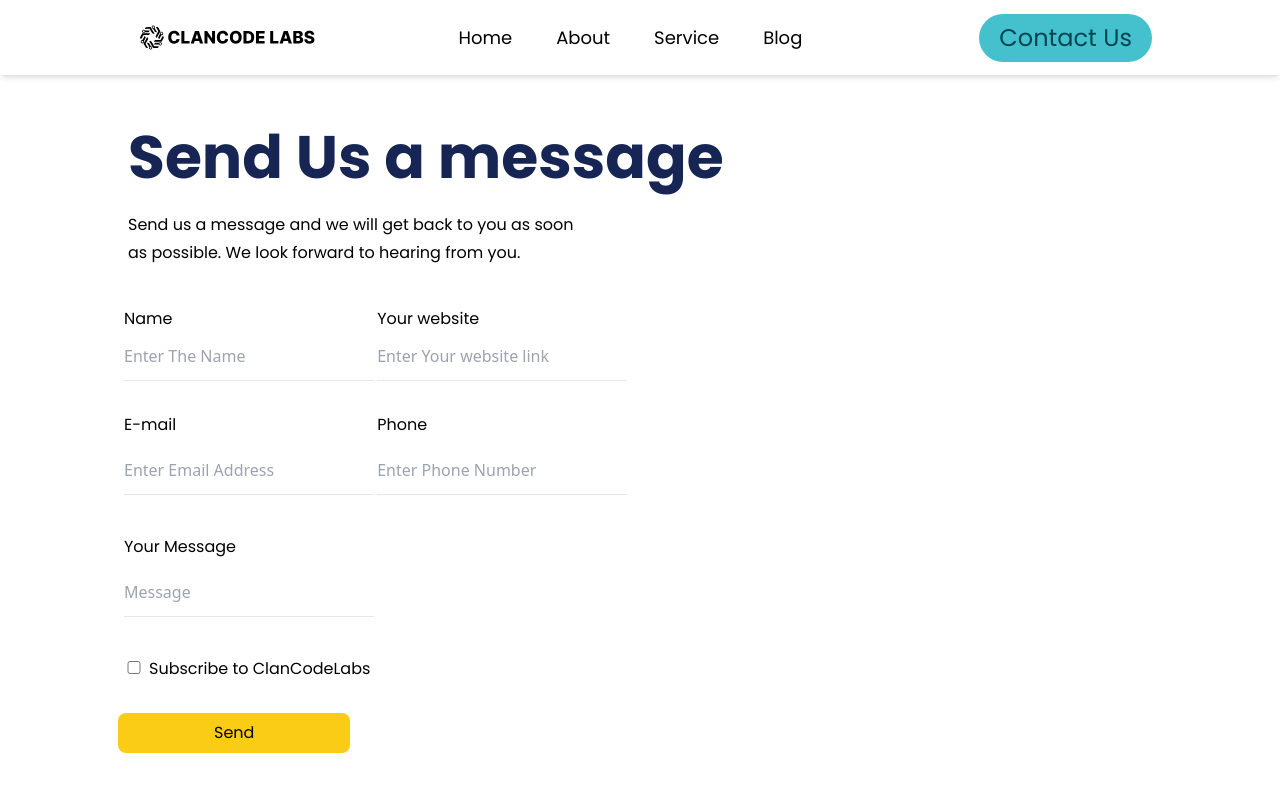
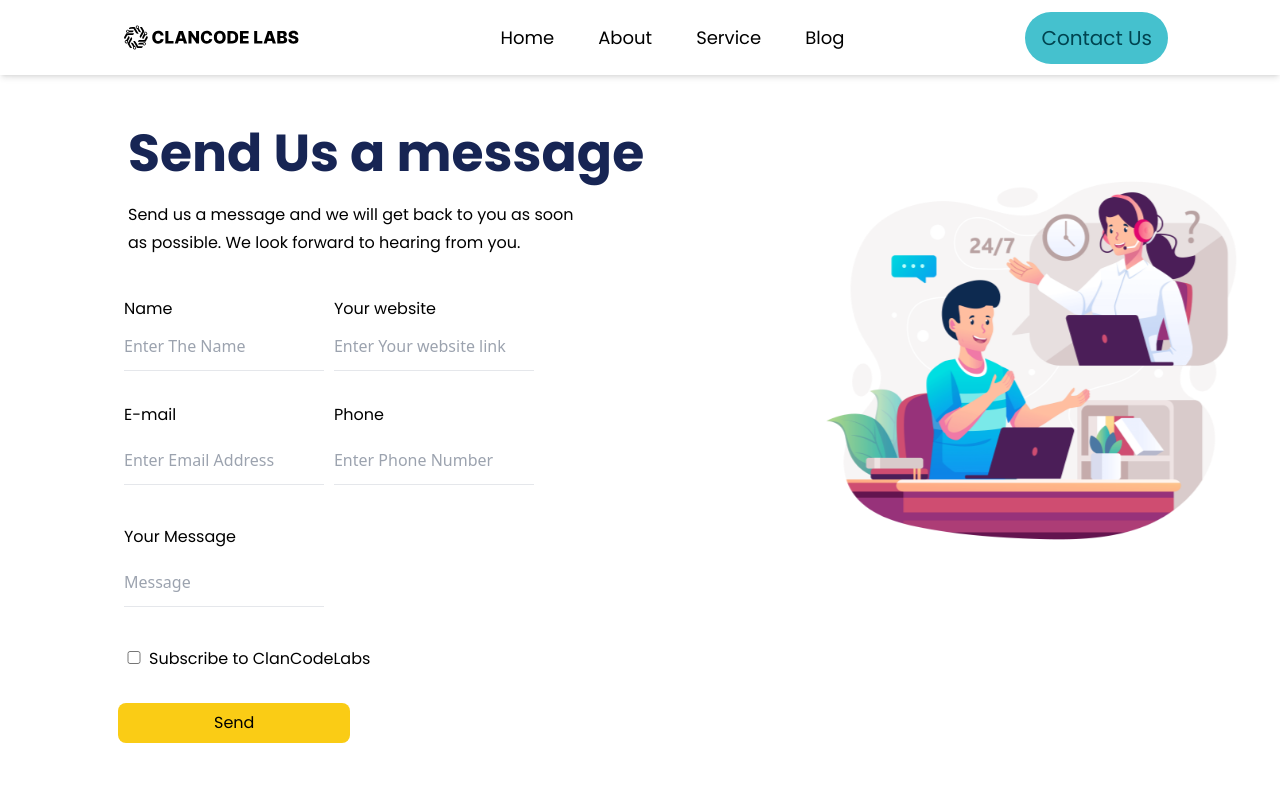
Before and after one commit to arthathagary/clancode-labs-side, a Next.js app: page /contact in a window 1280 px wide. Shown: the top 792 px of the page. Built offline with nearby package versions, Linux system fonts and the light colour scheme.

Commit message:
cotact us image add

```diff
--- a/src/app/contact/page.js
+++ b/src/app/contact/page.js
@@ -2,78 +2,95 @@ import React from 'react'
 import NavBar from '../../components/NavBar'
 import {BiPhoneCall,BiCurrentLocation,BiLocationPlus,BiLogoGmail} from 'react-icons/bi'
 import Footer from '../../pages/Footer'
-import ContactImg from '../../../public/assets/images/contact.jpg'
+import ContactImg from '../../../public/assets/images/ContactUs.png'
+
+import Image from 'next/image'
 
 const page = () => {
   return (
+
     <div className='width-full overflow-x-hidden bg-white h-[140vh] sm:h-[100vh]'>
         <NavBar/>
+<div className='lg:flex grid grid-col'>
+ <div  className='md:mt-40 mt-32  flex flex-col justify-center ml-[5%] sm:ml-[10%] '>
 
- <div  className='md:mt-40 mt-32  flex flex-col justify-center ml-[5%] sm:ml-[10%] '>
-  <h1 className=' lg:text-[60px] text-[48px] md:text-[52px] md:mt-[-40px] mt-5 justify-start mb-10 lg:mb-4 font-bold text-blue-950  '>
+  <h1 className=' lg:text-[52px] text-[48px] md:text-[48px] md:mt-[-40px] mt-5 justify-start mb-10 lg:mb-4 font-bold text-blue-950 z-10  '>
     Send Us a message
   </h1>
-  <p className='w-[90%] md:w-[60%] lg:w-[60%] xl:w-[40%] text-[16px] mb-2 text-black'>Send us a message and we will get back to you as soon as possible. We look forward to hearing from you.</p>
- <div className='sm:grid ml-[-20px] lg:w-[70%] md:grid-cols-2 md:grid-rows-3 flex flex-col gap-[-20px]'>
- <div  className='m-0 flex flex-col p-4 mt-4 '>
-  <label className=''>
+  <p className=' z-10 w-[90%] md:w-[60%] lg:w-[60%] xl:w-[70%] text-[16px] mb-2 text-black '>Send us a message and we will get back to you as soon as possible. We look forward to hearing from you.</p>
+ <div className='sm:grid ml-[-20px] lg:w-[110%] md:grid-cols-2 md:grid-rows-3 flex flex-col gap-[-20px]'>
+
+ <div  className='m-0 flex flex-col p-4 mt-4 z-10 mr-10 '>
+  <label className=' '>
     Name
   </label>
   <input
-      class="peer h-[50px] lg:w-[250px] w-full border-b border-blue-gray-200 bg-transparent  font-sans text-md font-normal text-black outline outline-0 transition-all placeholder-shown:border-b border-black-50 focus:border-blue focus:outline-0 disabled:border-0 disabled:bg-blue-gray-50"
+      class="peer z-10 h-[50px]  lg:w-[200px] w-full border-b border-blue-gray-200 bg-transparent  font-sans text-md font-normal text-black outline outline-0 transition-all placeholder-shown:border-b border-black-50 focus:border-blue focus:outline-0 disabled:border-0 disabled:bg-blue-gray-50"
       placeholder="Enter The Name "
     />
  </div>
- <div className='m-0 flex flex-col p-4 mt-4 lg:ml-[-150px]'>
+
+ <div className='m-0 z-10 flex flex-col p-4 mt-4 lg:ml-[-150px]'>
   <label className=''>
   Your website
   </label><input
-      class="peer h-[50px] lg:w-[250px] w-full border-b  border-blue-gray-200 bg-transparent  font-sans text-md font-normal text-black outline outline-0 transition-all placeholder-shown:border-b border-black-50 focus:border-blue focus:outline-0 disabled:border-0 disabled:bg-blue-gray-50"
+      class="peer z-10 h-[50px] lg:w-[200px] w-full border-b  border-blue-gray-200 bg-transparent  font-sans text-md font-normal text-black outline outline-0 transition-all placeholder-shown:border-b border-black-50 focus:border-blue focus:outline-0 disabled:border-0 disabled:bg-blue-gray-50"
       placeholder="Enter Your website link "
     />
  </div>
- <div className='m-0 flex flex-col p-4 mt-0 '>
-  <label className='mb-2'>
+
+ <div className='m-0 z-10 flex flex-col p-4 mt-0 '>
+  <label className='mb-2 '>
   E-mail
   </label><input
-      class="peer h-[50px] lg:w-[250px] w-full border-b border-blue-gray-200 bg-transparent  font-sans text-md font-normal text-black outline outline-0 transition-all placeholder-shown:border-b border-black-50 focus:border-blue focus:outline-0 disabled:border-0 disabled:bg-blue-gray-50"
+      class="peer h-[50px] z-10 lg:w-[200px] w-full border-b border-blue-gray-200 bg-transparent  font-sans text-md font-normal text-black outline outline-0 transition-all placeholder-shown:border-b border-black-50 focus:border-blue focus:outline-0 disabled:border-0 disabled:bg-blue-gray-50"
       placeholder="Enter Email Address "
     />
  </div>
- <div className='m-0 flex flex-col p-4 mt-0 lg:ml-[-150px] '>
-  <label className='mb-2'>
+
+ <div className='m-0 flex z-10 flex-col p-4 mt-0 lg:ml-[-150px] '>
+  <label className='mb-2 '>
   Phone
   </label><input
-      class="peer h-[50px] lg:w-[250px] w-full border-b   border-blue-gray-200 bg-transparent  font-sans text-md font-normal text-black outline outline-0 transition-all placeholder-shown:border-b border-black-50 focus:border-blue focus:outline-0 disabled:border-0 disabled:bg-blue-gray-50"
+      class="peer h-[50px] z-10 lg:w-[200px] w-full border-b   border-blue-gray-200 bg-transparent  font-sans text-md font-normal text-black outline outline-0 transition-all placeholder-shown:border-b border-black-50 focus:border-blue focus:outline-0 disabled:border-0 disabled:bg-blue-gray-50"
       placeholder="Enter Phone Number "
     />
  </div>
- <div className='m-0 flex flex-col p-4 mt-0 sm:mb-0 '>
+
+ <div className='m-0 flex z-10 flex-col p-4 mt-0 sm:mb-0 '>
   <label className='mb-2'>
   Your Message
   </label>
   <input
-      class="peer lg:w-[250px] h-[50px] w-full border-b border-blue-gray-200 bg-transparent  font-sans text-md font-normal text-black outline outline-0 transition-all placeholder-shown:border-b border-black-50 focus:border-blue focus:outline-0 disabled:border-0 disabled:bg-blue-gray-50"
+      class="peer lg:w-[200px]  h-[50px] w-full border-b border-blue-gray-200 bg-transparent  font-sans text-md font-normal text-black outline outline-0 transition-all placeholder-shown:border-b border-black-50 focus:border-blue focus:outline-0 disabled:border-0 disabled:bg-blue-gray-50"
       placeholder="Message "
     />
-
- </div>
- </div>
- <div className='p-4 ml-[-30px]'>
- <input type="checkbox" className='w-10 bg-black rounded-md ' id="tickButton" name="tick" value="selected"></input>
-
- <label for="tickButton" className='mb-10 ml-[-5px] '>Subscribe to ClanCodeLabs</label></div>
- <div>
-
-
-  <button className=' py-2 ml-[-10px] px-[45%] md:px-24 mb-16 mt-4 rounded-lg accent-black bg-yellow-400 text-black ' > Send</button>
-
  </div>
 
  </div>
 
 
-        <Footer/>
+ <div>
+ <div className='p-4 ml-[-30px] z-10'>
+ <input type="checkbox" className='w-10 z-10 bg-black rounded-md ' id="tickButton" name="tick" value="selected"></input>
+ <label for="tickButton" className='mb-10 z-10 ml-[-5px] '>Subscribe to ClanCodeLabs</label>
+ </div>
+
+ <div className='z-10'>
+  <button className=' py-2 ml-[-10px]  px-[45%] md:px-24 mb-16 mt-4 rounded-lg  accent-black bg-yellow-400 text-black ' > Send</button>
+ </div>
+ </div>
+ </div>
+ <div className='lg:w-[50%] -mt-28 lg:mt-28 z-50 '>
+  <Image src={ContactImg}  alt='contact us'/>
+ </div>
+
+ </div>
+
+
+
+        <Footer className=' z-10'/>
+
 
     </div>
   )
--- a/src/components/GetStartedSection.jsx
+++ b/src/components/GetStartedSection.jsx
@@ -1,6 +1,7 @@
 'use client'
 import React, { useState } from 'react';
 import { motion } from 'framer-motion';
+import Link from 'next/link';
 
 const GetStartedSection = () => {
   const [isPressed, setIsPressed] = useState(false);
@@ -8,13 +9,13 @@ const GetStartedSection = () => {
     <div id='about' className='md:h-[70vh] md:mt-24 lg:mt-0 md:mb-14 lg:mb-0 w-full md:px-32 px-8 mt-8 flex flex-col justify-center py-6 md:py-0'>
     <h2 className='text-center mb-4 text-bold'>Start Expanding your<br/> business with ClanCode Labs</h2>
     <p className='text-center mb-4'>Accelerate your growth with a team that turns your ideas into remarkable products.</p>
-    <motion.button
+    <motion.li
      initial={{ opacity: 0 }}
      animate={{ opacity: 1 }}
      whileHover={{ scale: 1.1 }}
      whilePressed={{ scale: 1.2 }}
      onPress={() => setIsPressed(true)}
-     onRelease={() => setIsPressed(false)} className='self-center bg-[#45C1CE] px-6 py-4 rounded-full font-bold text-xl text-[#004450] hover:bg-[#3a9fa8]'>Get Started Now</motion.button>
+     onRelease={() => setIsPressed(false)} className='self-center list-none bg-[#45C1CE] px-6 py-4 rounded-full font-bold text-xl text-[#004450] hover:bg-[#3a9fa8]'><Link href='/contact' >Get Started Now</Link></motion.li>
     </div>
   )
 }
--- a/src/components/MvpSection.jsx
+++ b/src/components/MvpSection.jsx
@@ -20,7 +20,7 @@ const MvpSection = () => {
   return (
     <div id="mvpsection"
       ref={ref}
-      className="md:flex md:h-[70vh] w-full md:px-28 px-8 py-6 md:py-0 md:mt-20 lg:mt-0 justify-center items-center gap-8"
+      className="md:flex md:h-[70vh] w-full md:px-28 px-8 py-6 md:py-0 md:mt-20 mb-20 mt-10 lg:mt-0 justify-center items-center gap-8"
     >
       <motion.div
         variants={{
--- a/src/components/NavBar.jsx
+++ b/src/components/NavBar.jsx
@@ -21,12 +21,12 @@ const NavBar = () => {
   }
   return (
 
-<div className=' fixed  z-40  left-0 top-0 w-full bg-white ease-in-out shadow-md duration-500  md:px-28 px-8 py-6 md:py-0'>
-  <div className=' w-full m-auto h-[75px]  flex justify-between items-center p-4 text-black' >
+<div className=' fixed  z-40  left-0 top-0 w-full bg-white ease-in-out shadow-md duration-500  md:px-28 px-8  md:py-0'>
+  <div className=' w-full m-auto h-[75px]  flex justify-between items-center text-black' >
 
           <div   className='w-[200px] justify-center'> <Link href='/' > <Image src={Logo} alt=''/></Link></div>
 
-  <ul className='hidden lg:flex md:text-xs  lg:text-lg ml-10 '>
+  <ul className='hidden lg:flex md:text-xs xl:pl-14  lg:text-lg ml-10 '>
 
     <li className=' p-4 pr-7 scroll-s hover:text-red-700 hover:scale-105 font-medium'>
     <Link href='/'> Home</Link>
@@ -44,9 +44,8 @@ const NavBar = () => {
 
   </div>
   <div>
-   <button className=' hidden border-none  lg:flex group text-xl  md:text-2xl font-medium bg-[#45C1CE] hover:bg-[#3a9fa8] py-2 px-5 rounded-full mt-0 md:self-start text-[#004450]'onClick={()=>{
-    router.push('/contact')
-   }}>Contact Us</button>
+   <li className=' hidden border-none  lg:flex group text-xl  md:text-xl font-medium bg-[#45C1CE] hover:bg-[#3a9fa8] py-3 px-4 rounded-full mt-0 md:self-start text-[#004450]'
+   ><Link href='/contact'>Contact Us </Link></li>
    </div>
 
 
@@ -61,7 +60,7 @@ const NavBar = () => {
   <div   className={nav ? ' lg:hidden text-black  absolute top-0 right-0 bottom-0 left-0 flex justify-center items-center w-full h-screen bg-black  text-center ease-in-out duration-500':'lg:hidden  absolute top-0 right-0 bottom-0 left-[-100%] flex justify-center items-center w-full h-screen bg-slate-500  text-center ease-in-out duration-500 ' }>
   <ul onClick={handleHamClick}>
     <li  className='p-4 text-2xl hover:text-gray-900  text-white '>
-      <a href="/">Home</a>
+      <Link href="/">Home</Link>
     </li>
     <li  className='p-4 text-2xl hover:text-gray-900  text-white  '>
       <Link href="/#about">About</Link>
--- a/src/pages/ServicesPage.jsx
+++ b/src/pages/ServicesPage.jsx
@@ -77,7 +77,7 @@ const ServicesPage = () => {
     <div
       ref={ref}
       id="services"
-      className="md:h-[70vh] w-full md:px-32 px-8 md:mt-24 lg:mt-0  items-center  bg-[#DAF3F4] gap-4 py-6 md:py-0"
+      className="md:h-[85vh] lg:h-[75vh] w-full md:px-32 px-8 md:mt-24 lg:mt-0  items-center  bg-[#DAF3F4] gap-4 py-6 md:py-0"
     >
       <h2 className=" text-center font-bold pt-5 " > Service Page</h2>
       <div className="md:grid grid-cols-3 items-center">
```
Also changed, not shown: src/components/HeroSection.jsx (+4 -3 lines), src/components/Slider.jsx (+6 -6 lines), src/pages/Footer.jsx (+7 -7 lines), public/assets/images/ContactUs.png (added).
